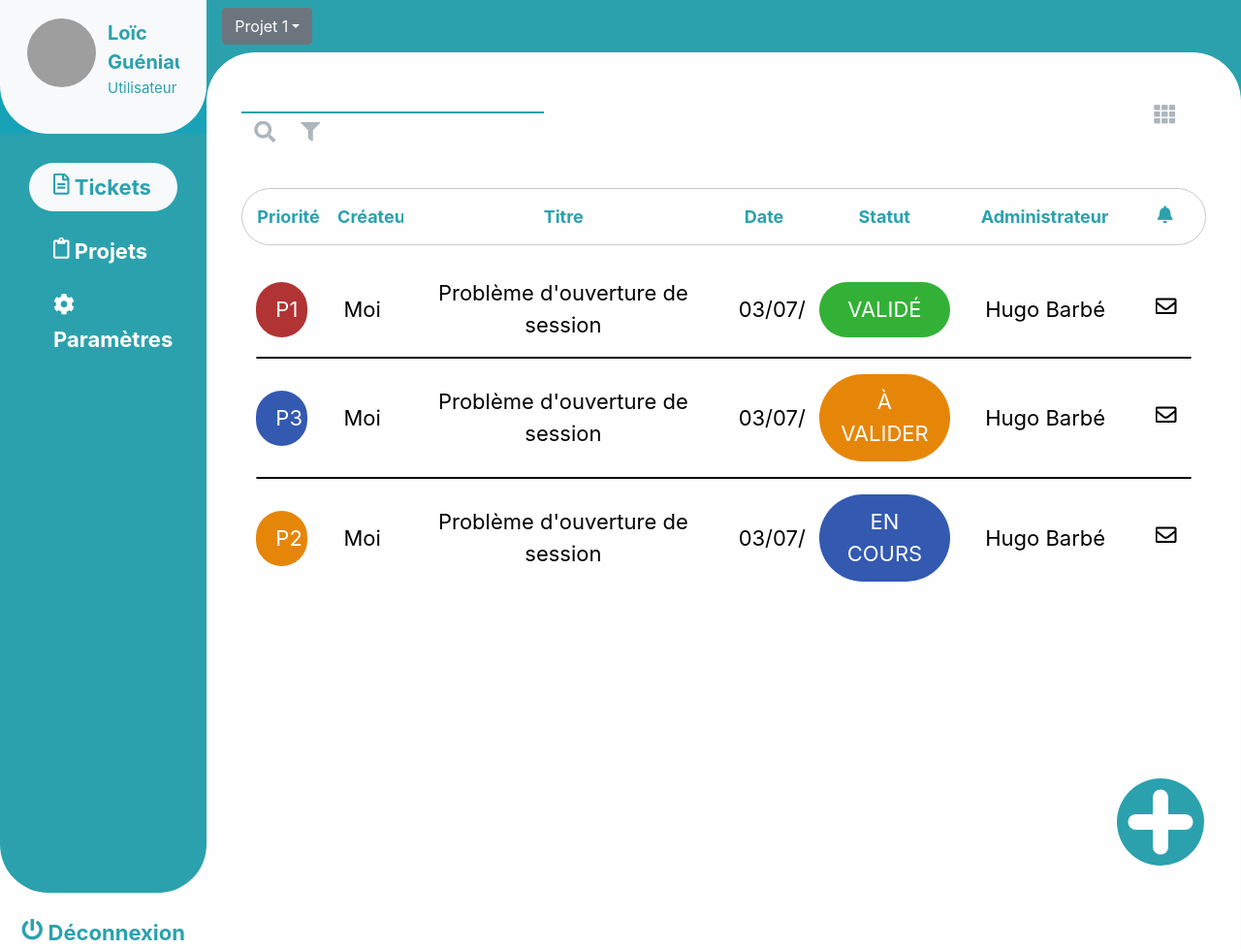
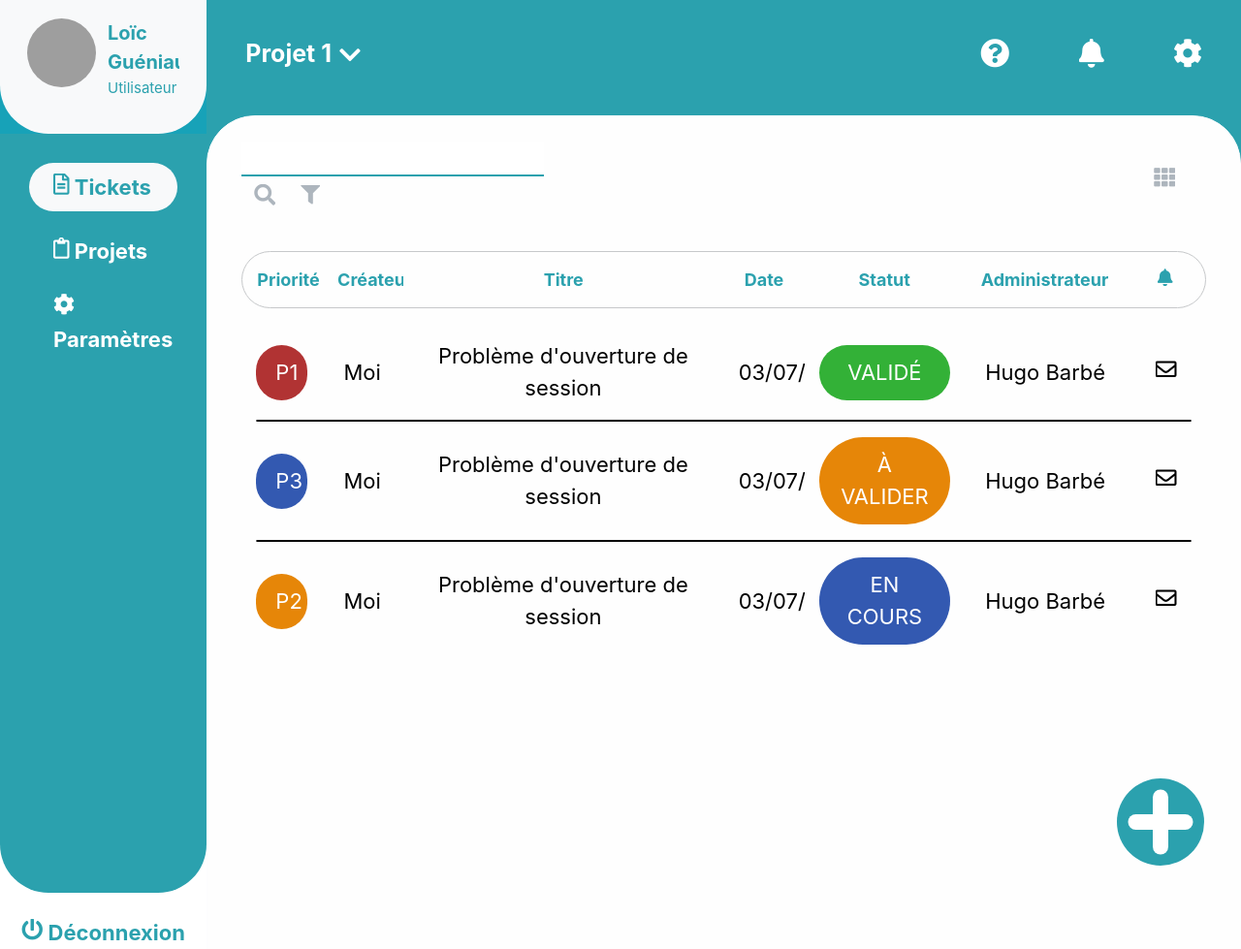
Before and after one commit to barbehu1/Projet-Ticketing, a PHP site: page /utilisateur-tickets.php in a window 1280 px wide. Shown: the whole page at 97% size. Run offline with PHP 8.4, Linux system fonts and the light colour scheme; grey boxes are pictures that could not be loaded.

Commit message:
Finalisation

```diff
--- a/utilisateur-tickets.php
+++ b/utilisateur-tickets.php
@@ -15,13 +15,15 @@
         	include('menu-gauche.php');
 		?>
         <div class="col-10 ticket-content">
-	        <nav class="navbar navbar-dark" style="background-color:#2BA1AE;">
-	 			<div class="dropdown">
-					<button class="btn btn-secondary dropdown-toggle" type="button" id="dropdownMenuButton" data-toggle="dropdown" aria-haspopup="true" aria-expanded="true">Projet 1</button>
-				  	<div class="dropdown-menu" aria-labelledby="dropdownMenuButton">
-				    	<a class="dropdown-item" href="#">Projet 2</a>
-				    	<a class="dropdown-item" href="#">Projet 3</a>
+			<nav class="navbar-ticket">
+				<div class="float-left block-gauche">
+						<h1 class="titre-ticket font-weight-bold">Projet 1</h1>
+						<i class="fas fa-chevron-down ml-2 mt-1 icon-down"></i>
 				</div>
+				<div class="float-right">
+					<i class="fas fa-question-circle right-icons"></i>
+					<i class="fas fa-bell right-icons"></i>
+					<i class="fas fa-cog right-icons"></i>
 				</div>
 			</nav>
 
@@ -55,6 +57,7 @@
 			  			</div>
 					</div>
 					<br>
+					<a href="ticket.php">
 			  		<div class="row align-items-center">
 		  				<div class="col"><div class="alert alert-danger rounded-pill" role="alert">P1</div></div>
 						<div class="col">Moi</div>
@@ -64,7 +67,9 @@
 						<div class="col-2">Hugo Barbé</div>
 						<div class="col"><i class="far fa-envelope"></i></div>
 					</div>
+					</a>
 					<hr>
+					<a href="ticket.php">
 			  		<div class="row align-items-center">
 						<div class="col"><div class="alert alert-primary rounded-pill" role="alert">P3</div></div>
 						<div class="col">Moi</div>
@@ -74,7 +79,9 @@
 						<div class="col-2">Hugo Barbé</div>
 						<div class="col"><i class="far fa-envelope"></i></div>
 					</div>
+					</a>
 					<hr>
+					<a href="ticket.php">
 			  		<div class="row align-items-center">
 						<div class="col"><div class="alert alert-warning rounded-pill" role="alert">P2</div></div>
 						<div class="col">Moi</div>
@@ -84,6 +91,7 @@
 						<div class="col-2">Hugo Barbé</div>
 						<div class="col"><i class="far fa-envelope"></i></div>
 					</div>
+					</a>
 				</div>
 			</div>
         </div>
```
Also changed, not shown: administrateur-tickets.php (+22 -6 lines). Lines whose indentation alone changed are shown as unchanged.
